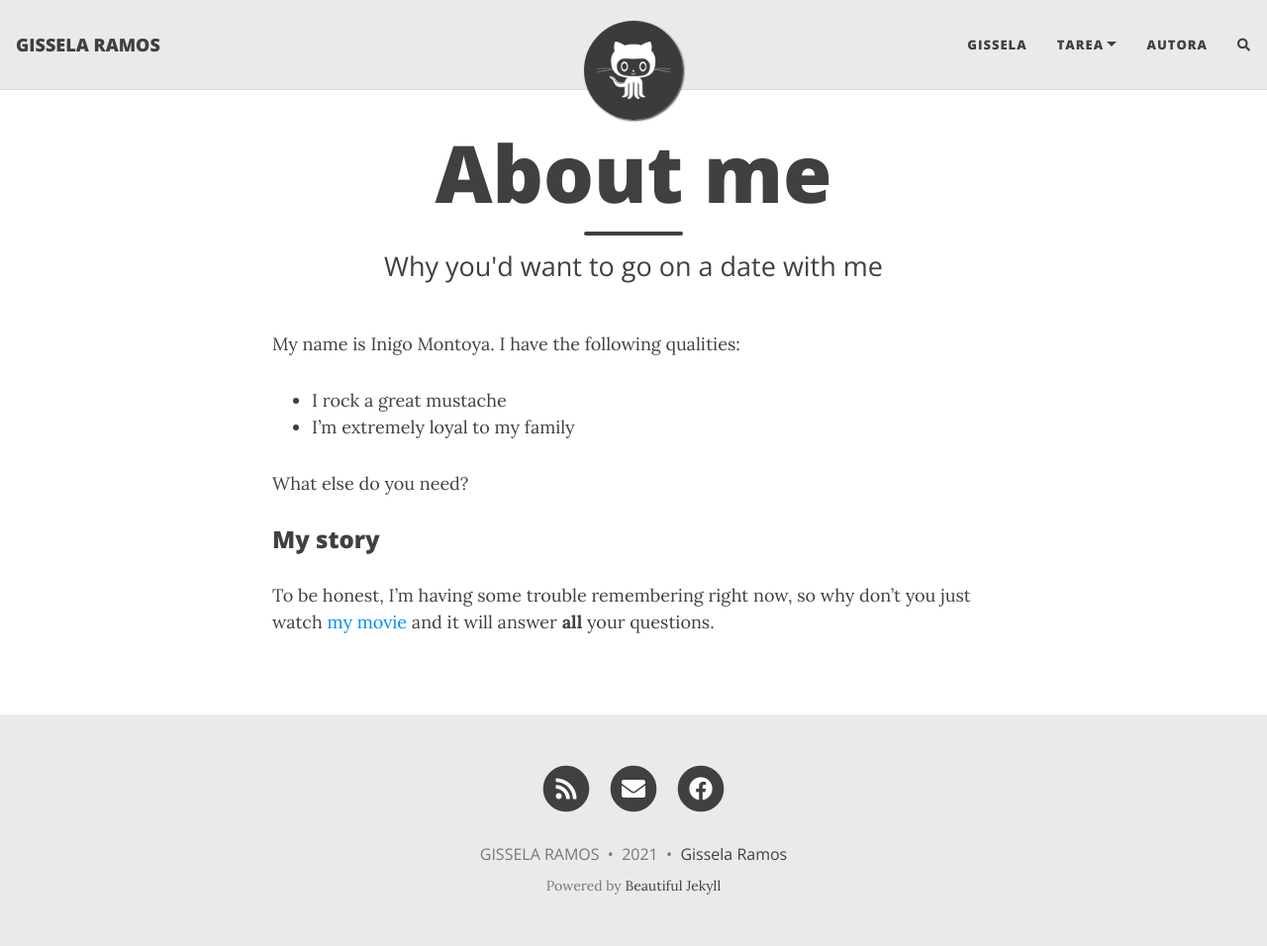
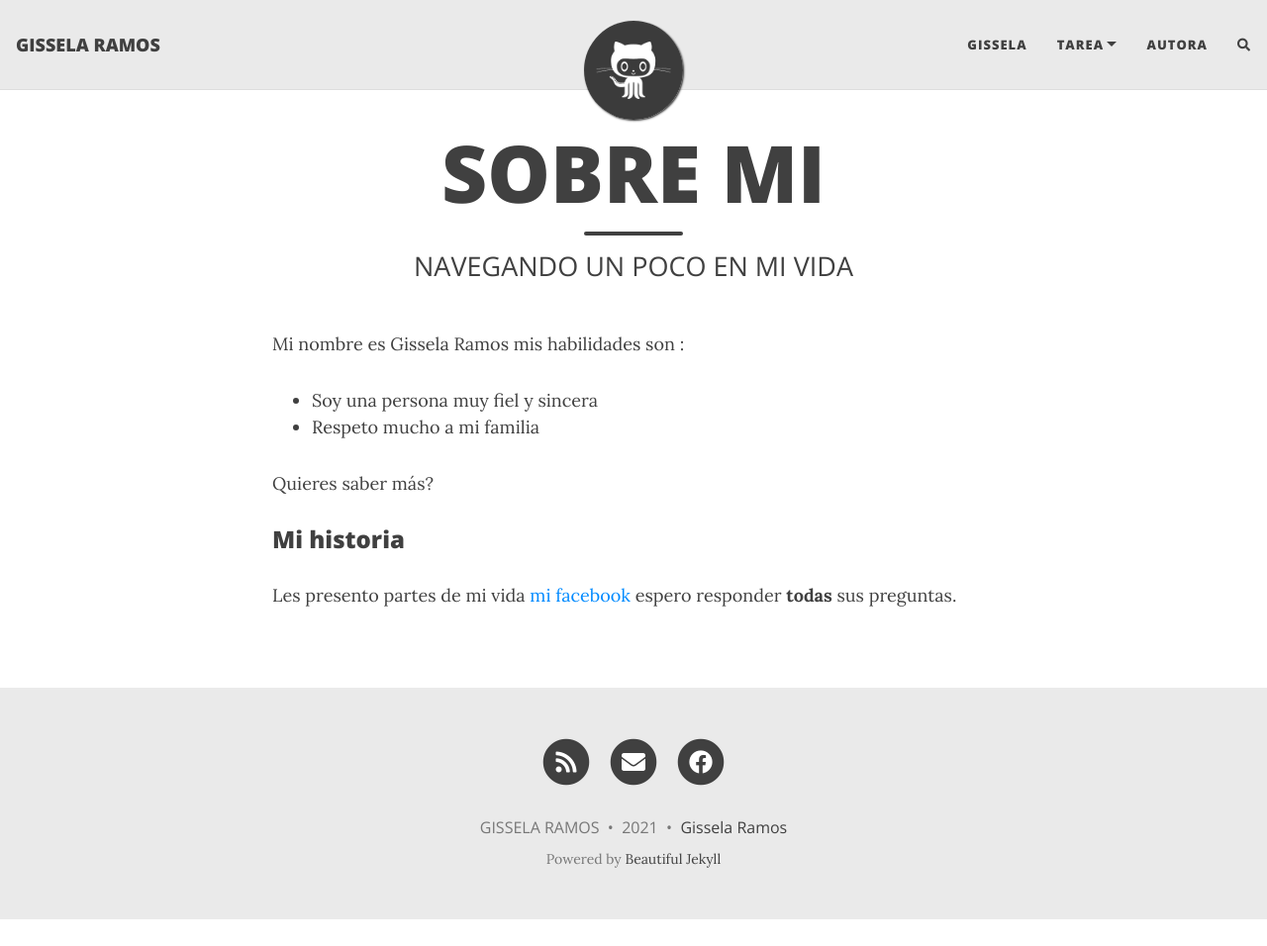
Before and after one commit to Gissela-R/Gissela-R.github.io, a Jekyll site: the page built from aboutme.md, in a window 1280 px wide and 956 px high. Shown: the whole window at 99% size. Built offline with Jekyll 4.4.1, drawn with Linux system fonts in a browser that asks for light colours; nearby versions of some CDN libraries; comment, search, counter and statistics services are not loaded.

Commit message:
Update aboutme.md

```diff
--- a/aboutme.md
+++ b/aboutme.md
@@ -1,16 +1,16 @@
 ---
 layout: page
-title: About me
-subtitle: Why you'd want to go on a date with me
+title: SOBRE MI
+subtitle: NAVEGANDO UN POCO EN MI VIDA
 ---
 
-My name is Inigo Montoya. I have the following qualities:
+Mi nombre es Gissela Ramos mis habilidades son :
 
-- I rock a great mustache
-- I'm extremely loyal to my family
+- Soy una persona muy fiel y sincera
+- Respeto mucho a mi familia
 
-What else do you need?
+Quieres saber más?
 
-### My story
+### Mi historia
 
-To be honest, I'm having some trouble remembering right now, so why don't you just watch [my movie](https://en.wikipedia.org/wiki/The_Princess_Bride_%28film%29) and it will answer **all** your questions.
+Les presento partes de mi vida [mi facebook](https://web.facebook.com/) espero responder **todas** sus preguntas.
```
